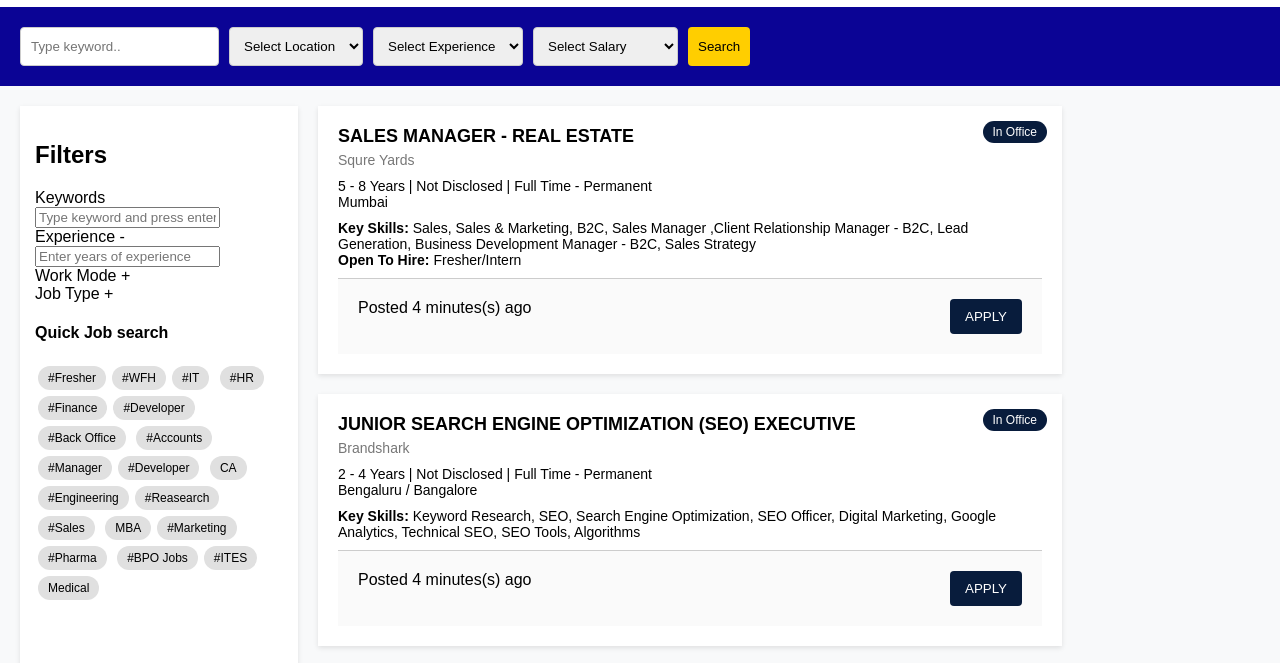
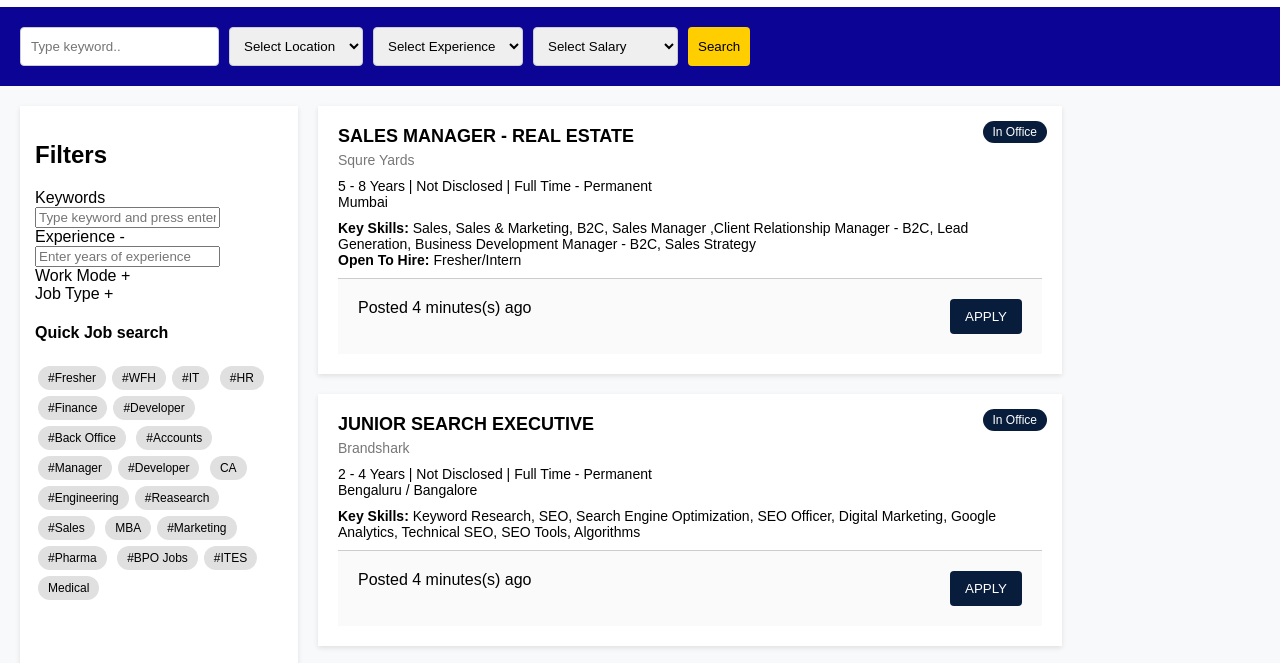
Before and after one commit to lankeshyadav/webpages, a plain HTML site: page index.html in a window 1280 px wide. Shown: the part 99-762 px from the top of the page. Drawn offline with Linux system fonts and the light colour scheme.

Commit message:
updatestexts

```diff
--- a/index.html
+++ b/index.html
@@ -149,7 +149,7 @@
 
       <div class="job-card">
         <div class="job-label">In Office</div>
-        <div class="job-title">JUNIOR SEARCH ENGINE OPTIMIZATION (SEO) EXECUTIVE</div>
+        <div class="job-title">JUNIOR SEARCH EXECUTIVE</div>
         <div class="company">Brandshark</div>
         <div class="details">
           <span>2 - 4 Years</span> | <span>Not Disclosed</span> | <span>Full Time - Permanent</span><br>
```
